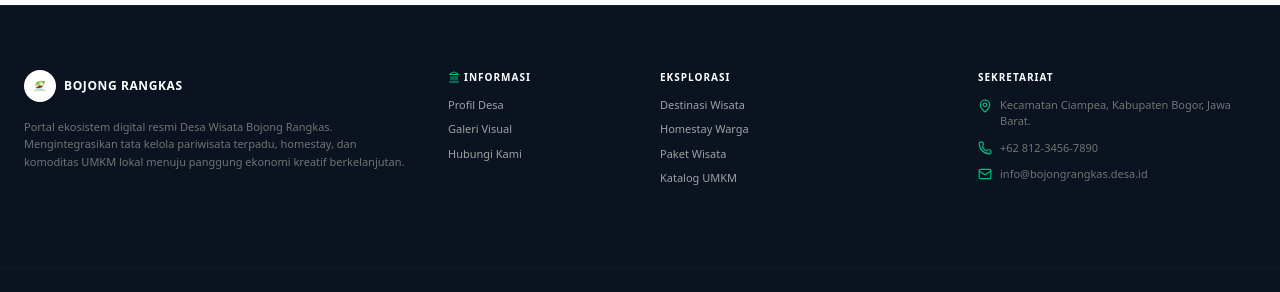
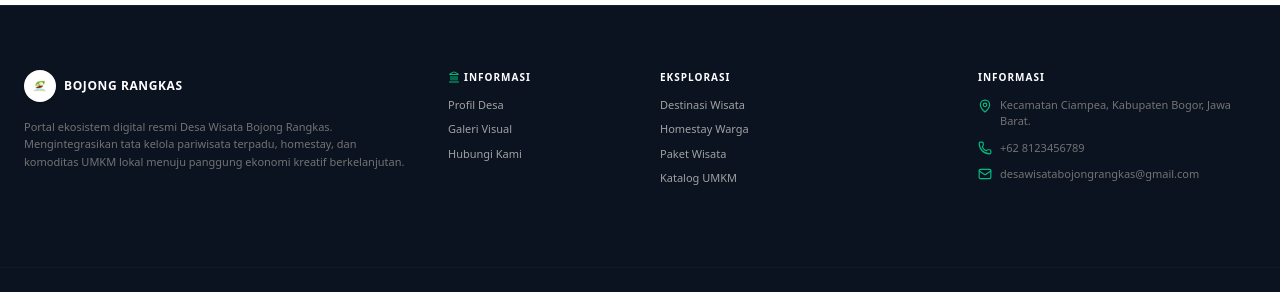
Before and after one commit to Korenxs27/desa-wisata-bojong-rangkas, a Next.js app: page / in a window 1280 px wide. Shown: the part 2218-2510 px from the top of the page. Built offline with nearby package versions, Linux system fonts and the light colour scheme; no server answers.

Commit message:
Update Footer

```diff
--- a/src/components/Footer.tsx
+++ b/src/components/Footer.tsx
@@ -77,7 +77,7 @@ export default function Footer() {
 
         {/* Kolom 4: Sekretariat (3/12) */}
         <div className="md:col-span-3 space-y-3">
-          <h4 className="text-[10px] font-bold uppercase tracking-widest text-white">Sekretariat</h4>
+          <h4 className="text-[10px] font-bold uppercase tracking-widest text-white">Informasi</h4>
           <ul className="space-y-2.5 text-[11px] font-light text-neutral-500">
             <li className="flex gap-2 items-start">
               <MapPin size={14} className="text-emerald-500 shrink-0 mt-0.5" />
@@ -85,11 +85,11 @@ export default function Footer() {
             </li>
             <li className="flex gap-2 items-center">
               <Phone size={14} className="text-emerald-500 shrink-0" />
-              <span>+62 812-3456-7890</span>
+              <span>+62 8123456789</span>
             </li>
             <li className="flex gap-2 items-center">
               <Mail size={14} className="text-emerald-500 shrink-0" />
-              <span>info@bojongrangkas.desa.id</span>
+              <span>desawisatabojongrangkas@gmail.com</span>
             </li>
           </ul>
         </div>
@@ -98,10 +98,7 @@ export default function Footer() {
 
       {/* Baris Hak Cipta Bawah */}
       <div className="max-w-7xl mx-auto px-6 mt-12 pt-6 border-t border-white/[0.03] flex flex-col sm:flex-row items-center justify-between gap-4 text-[10px] text-neutral-600 font-light">
-        <p>© {new Date().getFullYear()} Pemerintahan Desa Bojong Rangkas. Hak Cipta Dilindungi.</p>
-        <p className="flex items-center gap-1">
-          Crafted with <Heart size={10} className="text-rose-500 fill-rose-500 animate-pulse" /> for Digital Transformation.
-        </p>
+        <p>© {new Date().getFullYear()}Desa Wisata Bojong Rangkas. Hak Cipta Dilindungi.</p>
       </div>
     </footer>
   );
```
